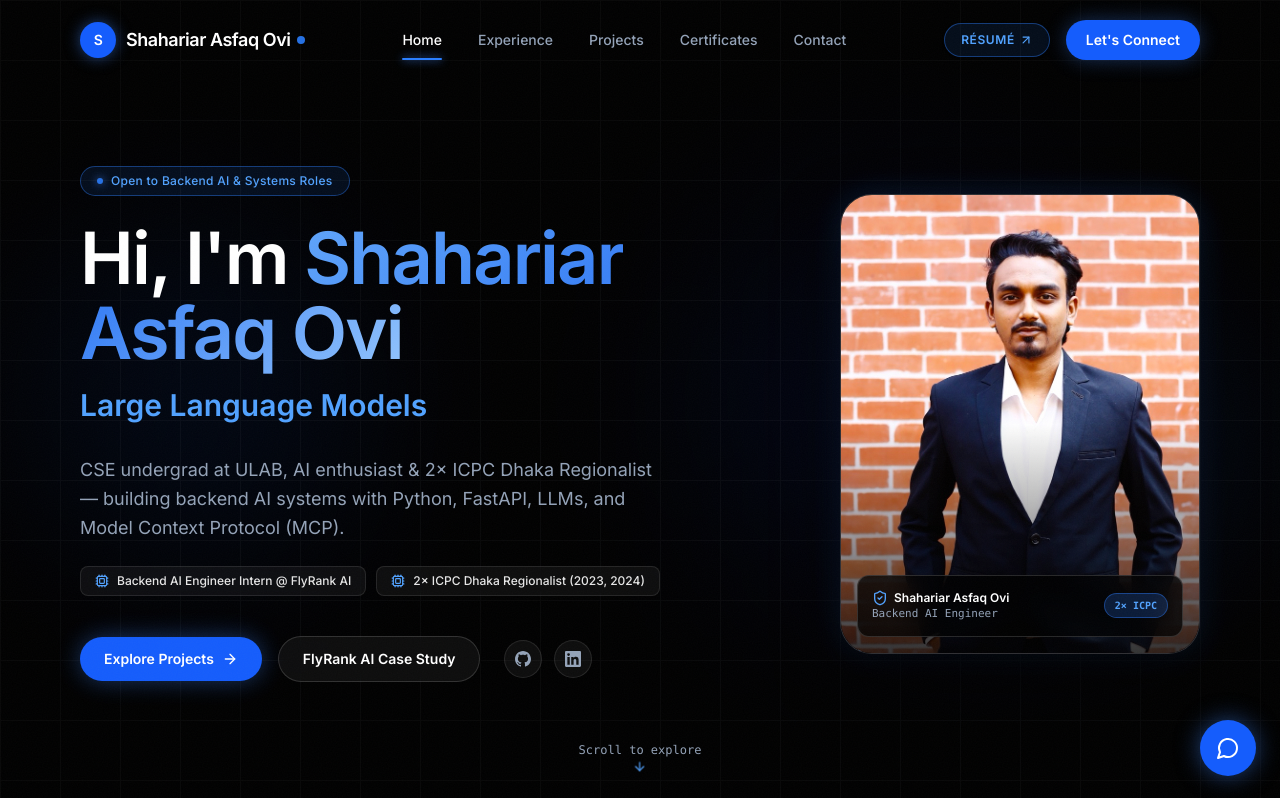
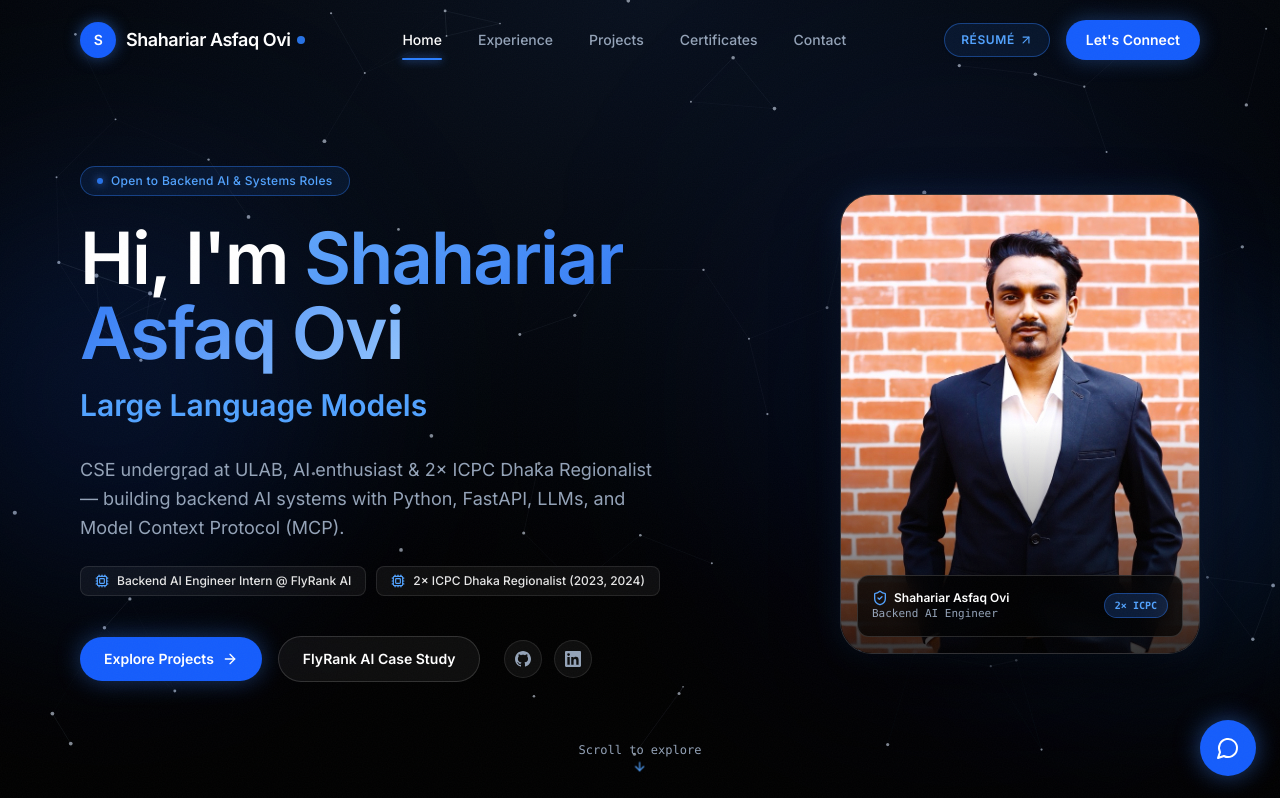
Before and after one commit to shahariarovi789-ux/shahariarovi789-ux.github.io, a Next.js app: page / in a window 1280 px wide. Shown: the top 798 px of the page. Built offline with nearby package versions, Linux system fonts and the light colour scheme.

Commit message:
fix: adjust canvas z-index, CustomCursor, and transparent section layers for full background visibility

```diff
--- a/src/app/globals.css
+++ b/src/app/globals.css
@@ -48,6 +48,28 @@ body {
 ::selection {
   background-color: #3b82f6;
   color: #ffffff;
+}
+
+/* ---- custom cursor ---- */
+@media (hover: hover) and (pointer: fine) {
+  * { cursor: none !important; }
+}
+.cursor-dot, .cursor-ring {
+  position: fixed; top: 0; left: 0; z-index: 9999;
+  pointer-events: none; border-radius: 9999px;
+  transform: translate(-50%, -50%);
+  mix-blend-mode: difference;
+}
+.cursor-dot  { width: 7px; height: 7px; background: var(--accent); }
+.cursor-ring {
+  width: 34px; height: 34px; border: 1px solid var(--accent);
+  transition: width .25s ease, height .25s ease, opacity .25s ease, background .25s ease;
+  opacity: .7;
+}
+.cursor-ring.hovering { width: 56px; height: 56px; background: rgba(59,130,246,.15); opacity: 1; }
+
+@media (hover: none), (pointer: coarse) {
+  .cursor-dot, .cursor-ring { display: none !important; }
 }
 
 ::-webkit-scrollbar {
--- a/src/app/layout.tsx
+++ b/src/app/layout.tsx
@@ -6,6 +6,7 @@ import Footer from "@/components/layout/Footer";
 import MobileBottomNav from "@/components/layout/MobileBottomNav";
 import ChatWidget from "@/components/chatbot/ChatWidget";
 import NeuralField from "@/components/background/NeuralField";
+import CustomCursor from "@/components/layout/CustomCursor";
 import { SITE } from "@/data/site";
 
 const spaceGrotesk = Space_Grotesk({
@@ -49,12 +50,15 @@ export default function RootLayout({
         className={`${spaceGrotesk.variable} ${inter.variable} font-body bg-black text-foreground antialiased selection:bg-blue-600 selection:text-white relative min-h-screen`}
       >
         <NeuralField />
+        <CustomCursor />
         <div className="grain" />
-        <Navbar />
-        <div className="pb-20 md:pb-0">{children}</div>
-        <Footer />
-        <ChatWidget />
-        <MobileBottomNav />
+        <div className="relative z-10 flex flex-col min-h-screen">
+          <Navbar />
+          <main className="flex-1 pb-20 md:pb-0">{children}</main>
+          <Footer />
+          <ChatWidget />
+          <MobileBottomNav />
+        </div>
       </body>
     </html>
   );
--- a/src/components/background/NeuralField.tsx
+++ b/src/components/background/NeuralField.tsx
@@ -85,13 +85,13 @@ export default function NeuralField() {
       ctx.setTransform(dpr, 0, 0, dpr, 0, 0);
 
       parseAccent();
-      const count = mobile ? 26 : Math.min(80, Math.floor((w * h) / 16000));
+      const count = mobile ? 30 : Math.min(90, Math.floor((w * h) / 14000));
       nodes = Array.from({ length: count }, () => ({
         x: Math.random() * w,
         y: Math.random() * h,
-        vx: (Math.random() - 0.5) * (mobile ? 0.14 : 0.22),
-        vy: (Math.random() - 0.5) * (mobile ? 0.14 : 0.22),
-        r: Math.random() * 1.3 + 0.7,
+        vx: (Math.random() - 0.5) * (mobile ? 0.16 : 0.24),
+        vy: (Math.random() - 0.5) * (mobile ? 0.16 : 0.24),
+        r: Math.random() * 1.4 + 0.8,
         glow: 0,
       }));
     }
@@ -178,7 +178,7 @@ export default function NeuralField() {
             const t = 1 - Math.sqrt(d2) / LINK;
             const lit = Math.max(a.glow, bn.glow);
             const c = lit > 0.05 ? currentAccent : warm;
-            ctx.strokeStyle = `rgba(${c[0]}, ${c[1]}, ${c[2]}, ${t * (0.16 + lit * 0.55)})`;
+            ctx.strokeStyle = `rgba(${c[0]}, ${c[1]}, ${c[2]}, ${t * (0.18 + lit * 0.55)})`;
             ctx.lineWidth = 0.55 + lit * 0.7;
             ctx.beginPath();
             ctx.moveTo(a.x, a.y);
@@ -200,7 +200,7 @@ export default function NeuralField() {
           : warm;
         ctx.beginPath();
         ctx.arc(n.x, n.y, n.r + glowVal * 1.5, 0, Math.PI * 2);
-        ctx.fillStyle = `rgba(${c[0] | 0}, ${c[1] | 0}, ${c[2] | 0}, ${0.55 + glowVal * 0.45})`;
+        ctx.fillStyle = `rgba(${c[0] | 0}, ${c[1] | 0}, ${c[2] | 0}, ${0.6 + glowVal * 0.4})`;
         ctx.fill();
 
         if (glowVal > 0.15) {
@@ -262,7 +262,7 @@ export default function NeuralField() {
   return (
     <canvas
       ref={ref}
-      className="fixed inset-0 -z-10 h-full w-full pointer-events-none"
+      className="fixed inset-0 z-0 h-full w-full pointer-events-none"
       style={{ background: "radial-gradient(120% 120% at 50% 0%, #08101e 0%, #000000 65%)" }}
       aria-hidden="true"
     />
--- a/src/components/hero/Hero.tsx
+++ b/src/components/hero/Hero.tsx
@@ -54,7 +54,7 @@ export default function Hero() {
   }, []);
 
   return (
-    <section className="relative flex min-h-screen w-full items-center overflow-hidden bg-black px-6 pt-32 pb-20 md:px-12 lg:px-20">
+    <section className="relative flex min-h-screen w-full items-center overflow-hidden bg-transparent px-6 pt-32 pb-20 md:px-12 lg:px-20">
       <HeroGlow />
 
       <div className="relative z-10 mx-auto grid w-full max-w-7xl grid-cols-1 items-center gap-16 lg:grid-cols-[1.15fr_0.85fr]">
--- a/src/components/hero/HeroGlow.tsx
+++ b/src/components/hero/HeroGlow.tsx
@@ -7,31 +7,18 @@ export default function HeroGlow() {
     <div className="absolute inset-0 overflow-hidden pointer-events-none">
       {/* Left blue smoke blob */}
       <motion.div
-        className="absolute -left-32 top-1/4 h-[420px] w-[420px] rounded-full bg-blue-600/20 blur-[110px]"
+        className="absolute -left-32 top-1/4 h-[420px] w-[420px] rounded-full bg-blue-600/15 blur-[110px]"
         animate={{ x: [0, 30, 0], y: [0, -20, 0] }}
         transition={{ duration: 10, repeat: Infinity, ease: "easeInOut" }}
       />
       {/* Right blue smoke blob */}
       <motion.div
-        className="absolute -right-24 top-1/3 h-[380px] w-[380px] rounded-full bg-blue-500/20 blur-[100px]"
+        className="absolute -right-24 top-1/3 h-[380px] w-[380px] rounded-full bg-blue-500/15 blur-[100px]"
         animate={{ x: [0, -25, 0], y: [0, 25, 0] }}
         transition={{ duration: 12, repeat: Infinity, ease: "easeInOut", delay: 1 }}
       />
       {/* Center faint glow behind portrait */}
-      <div className="absolute right-[8%] top-1/2 h-[520px] w-[420px] -translate-y-1/2 rounded-full bg-blue-700/15 blur-[130px]" />
-
-      {/* Radial vignette */}
-      <div className="absolute inset-0 bg-[radial-gradient(ellipse_at_center,transparent_0%,#000000_85%)]" />
-
-      {/* Subtle grid */}
-      <div
-        className="absolute inset-0 opacity-[0.03]"
-        style={{
-          backgroundImage:
-            "linear-gradient(#fff 1px, transparent 1px), linear-gradient(90deg, #fff 1px, transparent 1px)",
-          backgroundSize: "60px 60px",
-        }}
-      />
+      <div className="absolute right-[8%] top-1/2 h-[520px] w-[420px] -translate-y-1/2 rounded-full bg-blue-700/10 blur-[130px]" />
     </div>
   );
 }
--- a/src/components/home/ProjectsPreview.tsx
+++ b/src/components/home/ProjectsPreview.tsx
@@ -8,7 +8,7 @@ export default function ProjectsPreview() {
   const featured = PROJECTS.filter((p) => p.featured).slice(0, 3);
 
   return (
-    <section className="px-6 py-20 md:px-12 lg:px-20 border-b border-white/10 bg-surface/30">
+    <section className="px-6 py-20 md:px-12 lg:px-20 border-b border-white/10 bg-transparent">
       <div className="mx-auto max-w-7xl">
         <div className="flex flex-wrap items-end justify-between gap-6">
           <SectionHeading
--- a/src/components/home/SkillsMarquee.tsx
+++ b/src/components/home/SkillsMarquee.tsx
@@ -5,7 +5,7 @@ export default function SkillsMarquee() {
   const row2 = SKILLS.slice(Math.ceil(SKILLS.length / 2));
 
   return (
-    <section className="py-20 overflow-hidden border-b border-white/10 bg-black/40">
+    <section className="py-20 overflow-hidden border-b border-white/10 bg-transparent">
       <div className="mx-auto max-w-7xl px-6 md:px-12 lg:px-20 mb-8 text-center">
         <span className="text-xs uppercase tracking-widest font-mono text-blue-400">
           Core Technical Capabilities
--- a/src/components/home/StatsStrip.tsx
+++ b/src/components/home/StatsStrip.tsx
@@ -3,7 +3,7 @@ import { STATS } from "@/data/stats";
 
 export default function StatsStrip() {
   return (
-    <section className="border-y border-white/10 bg-surface/60 px-6 py-10 md:px-12 lg:px-20 backdrop-blur-sm">
+    <section className="border-y border-white/10 bg-surface/30 px-6 py-10 md:px-12 lg:px-20 backdrop-blur-sm">
       <div className="mx-auto grid max-w-6xl grid-cols-2 gap-8 sm:grid-cols-4">
         {STATS.map((s, i) => (
           <RevealOnScroll key={s.label} delay={i * 0.08} className="text-center">
--- /dev/null
+++ b/src/components/layout/CustomCursor.tsx
@@ -0,0 +1,54 @@
+"use client";
+
+import { useEffect, useRef } from "react";
+
+export default function CustomCursor() {
+  const dot = useRef<HTMLDivElement | null>(null);
+  const ring = useRef<HTMLDivElement | null>(null);
+
+  useEffect(() => {
+    if (!window.matchMedia("(hover: hover) and (pointer: fine)").matches) return;
+    let rx = window.innerWidth / 2;
+    let ry = window.innerHeight / 2;
+    let mx = rx;
+    let my = ry;
+    let raf = 0;
+
+    function move(e: MouseEvent) {
+      mx = e.clientX;
+      my = e.clientY;
+      if (dot.current) {
+        dot.current.style.transform = `translate(${mx}px, ${my}px) translate(-50%, -50%)`;
+      }
+      const target = e.target as HTMLElement | null;
+      const isInteractive = target?.closest("a, button, [data-cursor], input, textarea, .cursor-pointer, .kinetic-letter");
+      if (ring.current) {
+        ring.current.classList.toggle("hovering", !!isInteractive);
+      }
+    }
+
+    function loop() {
+      rx += (mx - rx) * 0.18;
+      ry += (my - ry) * 0.18;
+      if (ring.current) {
+        ring.current.style.transform = `translate(${rx}px, ${ry}px) translate(-50%, -50%)`;
+      }
+      raf = requestAnimationFrame(loop);
+    }
+
+    window.addEventListener("mousemove", move, { passive: true });
+    raf = requestAnimationFrame(loop);
+
+    return () => {
+      window.removeEventListener("mousemove", move);
+      cancelAnimationFrame(raf);
+    };
+  }, []);
+
+  return (
+    <>
+      <div ref={ring} className="cursor-ring" aria-hidden="true" />
+      <div ref={dot} className="cursor-dot" aria-hidden="true" />
+    </>
+  );
+}
```
